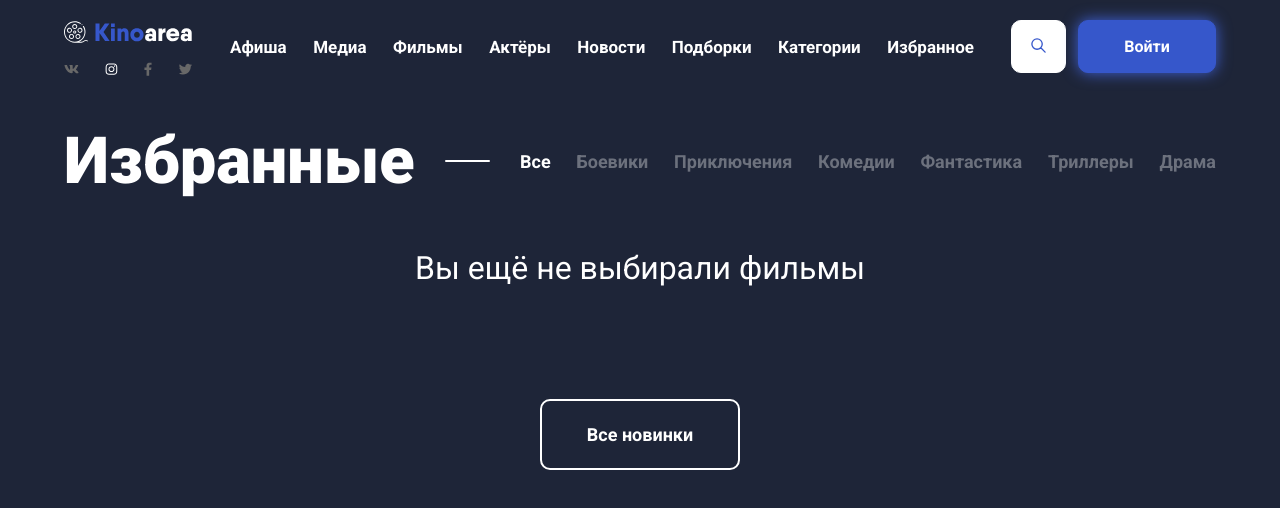
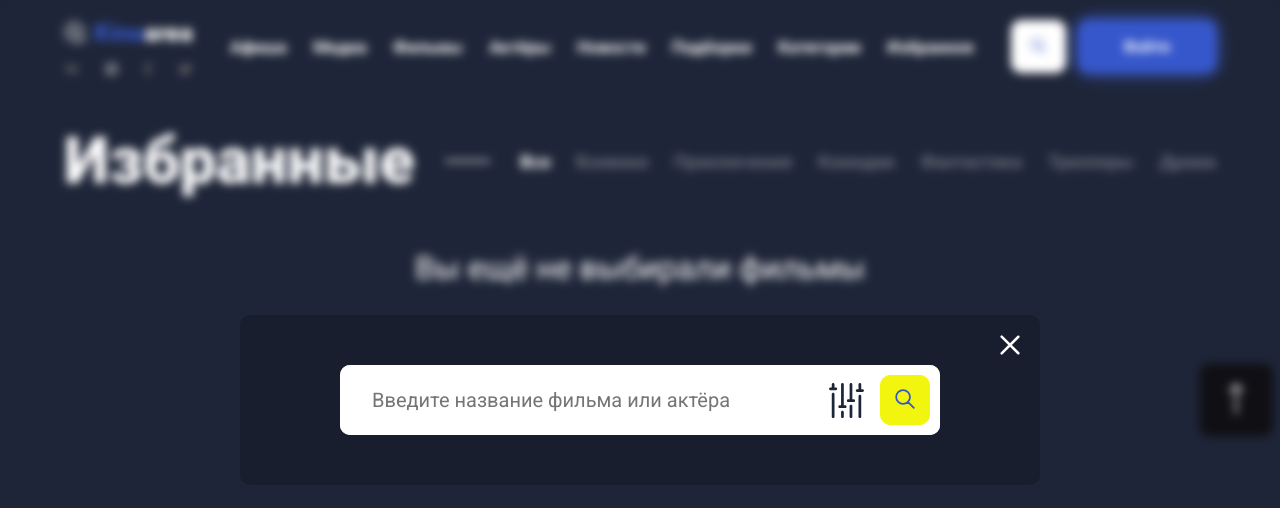
Before and after one commit to Eldorbek06/Kinoarea, a website built with Vite: page pages/liked.html in a window 1280 px wide. Both pictures are taken after a click on the button 1038 px from the left and 46 px from the top of the page. Built offline with nearby package versions, Linux system fonts and the light colour scheme; no server answers.

Commit message:
liked.html fixed

```diff
--- a/pages/liked.html
+++ b/pages/liked.html
@@ -36,6 +36,9 @@
     </main>
     <footer></footer>
 
+	<div class="popup"></div>
+	<div class="toUpBtnCont"></div>
+
     <script type="module" src="/modules/liked.js"></script>
 </body>
 </html>
```
